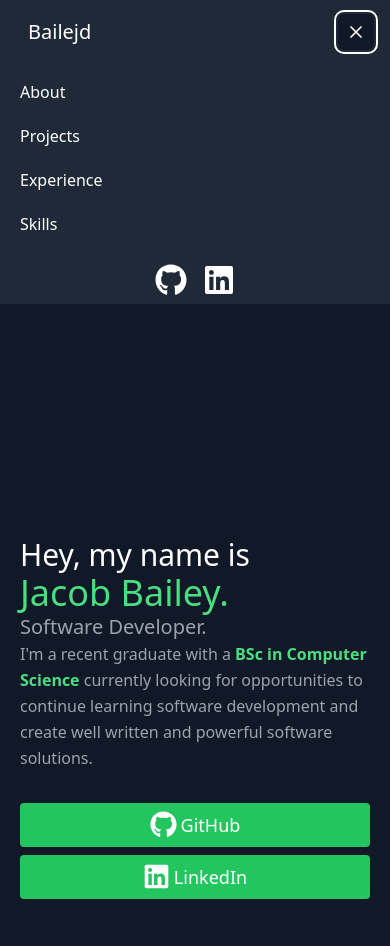
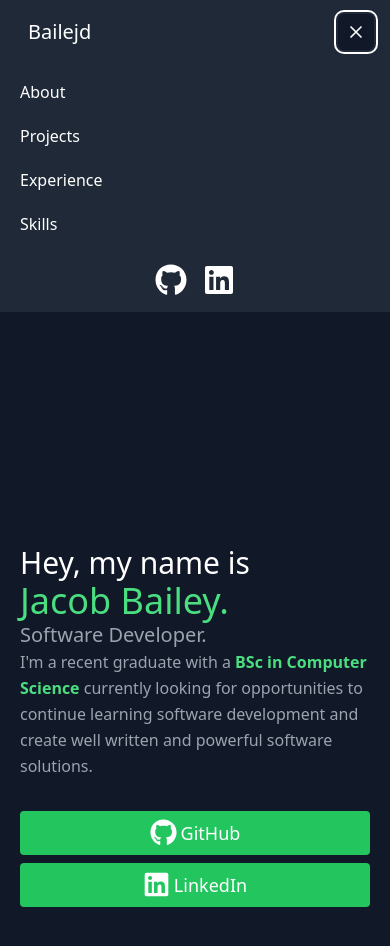
Before and after one commit to Bailejd/bailejd.github.io, a React (Create React App) app: page / in a window 390 px wide. Both pictures are taken after a click on the button "Open main menu". Shown: the top 946 px of the page. Built offline with nearby package versions, Linux system fonts and the light colour scheme.

Commit message:
Slight padding increase under mobile navbar icons

```diff
--- a/src/components/Navbar.js
+++ b/src/components/Navbar.js
@@ -171,7 +171,7 @@ export default function Navbar() {
                   Skills
                 </button>
               </div>
-              <div className="flex items-baseline justify-center space-x-4 py-2">
+              <div className="flex items-baseline justify-center space-x-4 pt-2 pb-4">
                 <a
                   href="https://github.com/Bailejd"
                   className="text-white hover:text-green-400"
```
